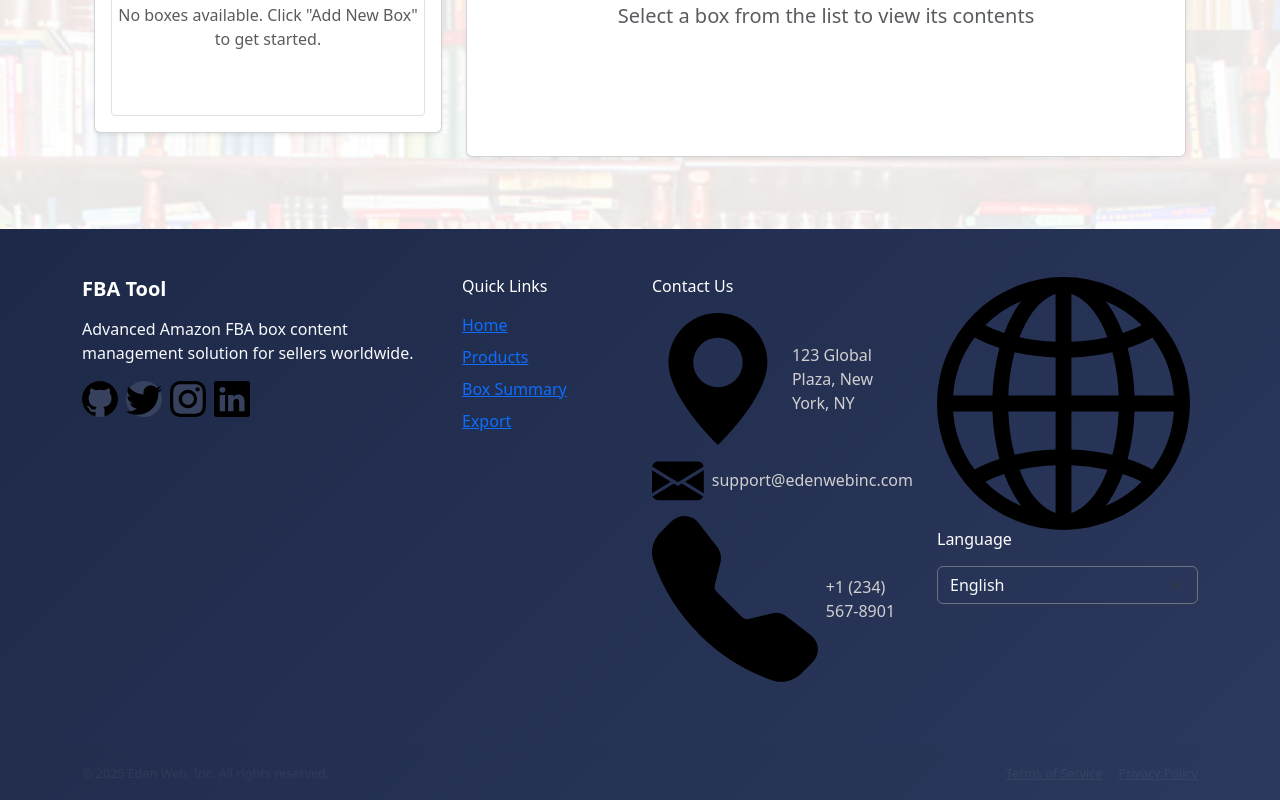
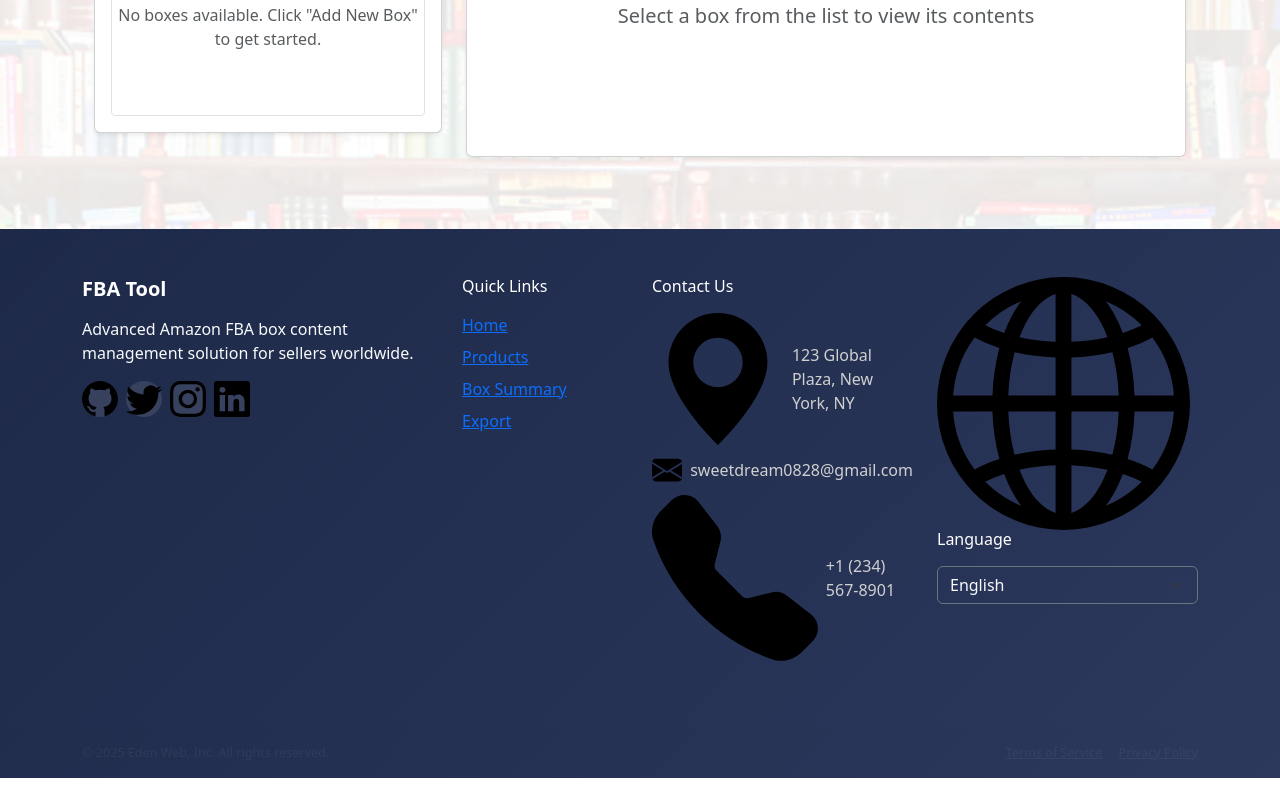
Before and after one commit to PassionateDev200/FBA_React, a React (Create React App) app: page /boxsummary in a window 1280 px wide. Shown: the part 770-1570 px from the top of the page. After the commit the page ends 1548 px from the top, so only its background shows below. Built offline with nearby package versions, Linux system fonts and the light colour scheme.

Commit message:
First push

```diff
--- a/package.json
+++ b/package.json
@@ -26,7 +26,8 @@
     "start": "react-scripts start",
     "build": "react-scripts build",
     "test": "react-scripts test",
-    "eject": "react-scripts eject"
+    "eject": "react-scripts eject",
+    "deploy": "npm run build && firebase deploy"
   },
   "eslintConfig": {
     "extends": [
--- a/src/components/Footer.jsx
+++ b/src/components/Footer.jsx
@@ -92,8 +92,8 @@ const Footer = () => {
               </li>
               <li>
                 <EnvelopeFill className="me-2" />
-                <a href="mailto:support@edenwebinc.com">
-                  support@edenwebinc.com
+                <a href="mailto:sweetdream0828@gmail.com">
+                  sweetdream0828@gmail.com
                 </a>
               </li>
               <li>
```
Also changed, not shown: firebase.json (added), 1 other file (tests, documents, lock files or other folders).
